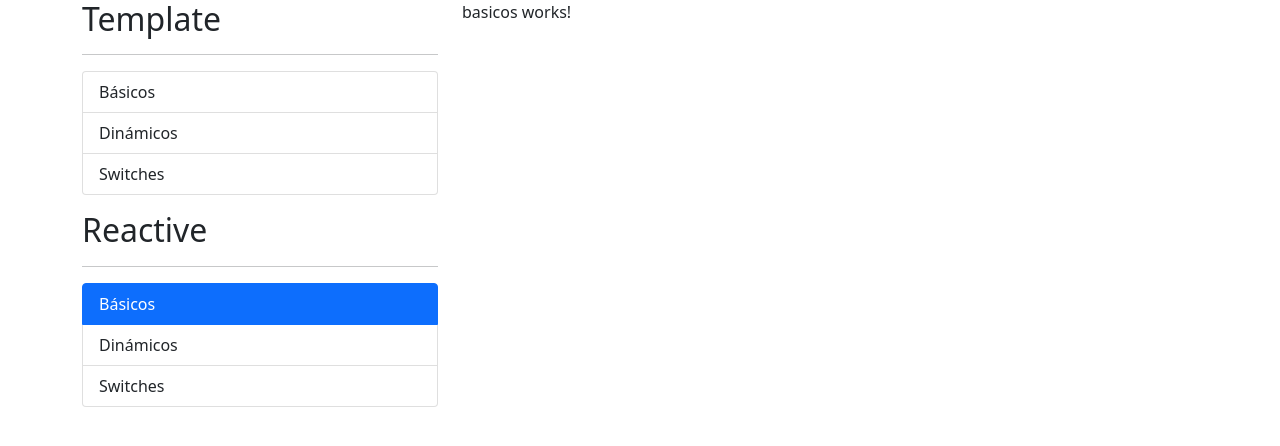
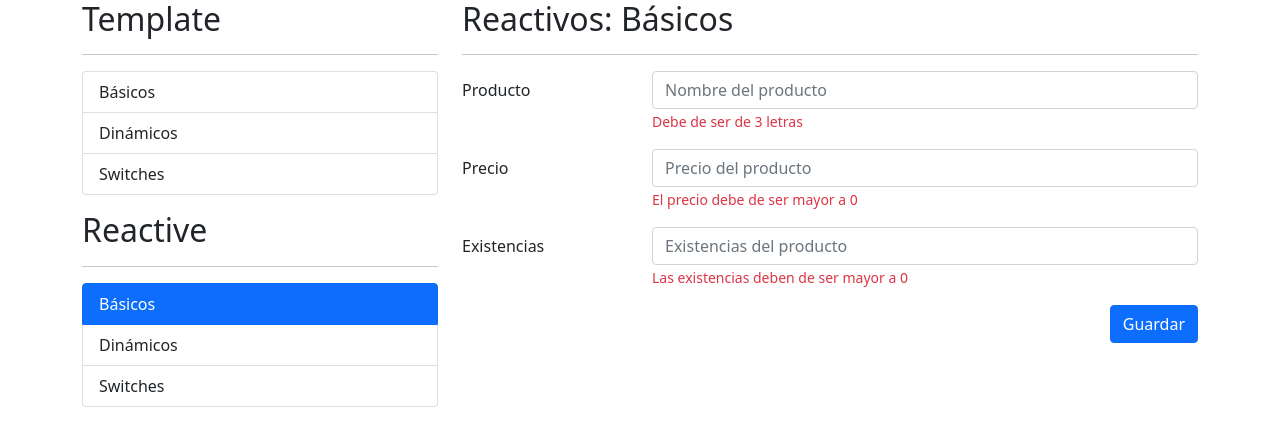
Before and after one commit to IsidroSE/formulariosApp, an Angular app: page /reactive/basicos in a window 1280 px wide. Shown: the top 446 px of the page. Built offline with nearby package versions, Linux system fonts and the light colour scheme.

Commit message:
add html for reactive forms pages

```diff
--- a/src/app/reactive/basicos/basicos.component.html
+++ b/src/app/reactive/basicos/basicos.component.html
@@ -1 +1,94 @@
-<p>basicos works!</p>
+<h2>Reactivos: Básicos</h2>
+<hr>
+
+<div class="row">
+    <div class="col">
+
+        <form autocomplete="off">
+
+            <!-- Campo de producto -->
+            <div class="mb-3 row">
+                <label class="col-sm-3 col-form-label">Producto</label>
+                <div class="col-sm-9">
+
+                    <input
+                        type="text"
+                        class="form-control"
+                        placeholder="Nombre del producto">
+
+                    <span
+                        class="form-text text-danger">
+                        Debe de ser de 3 letras
+                    </span>
+                </div>
+            </div>
+
+            <!-- Campo de precio -->
+            <div class="mb-3 row">
+                <label class="col-sm-3 col-form-label">Precio</label>
+                <div class="col-sm-9">
+
+                    <input
+                        type="number"
+                        class="form-control"
+                        placeholder="Precio del producto"/>
+
+                    <span
+                        class="form-text text-danger">
+                        El precio debe de ser mayor a 0
+                    </span>
+                </div>
+            </div>
+
+            <!-- Campo de existencias -->
+            <div class="mb-3 row">
+                <label class="col-sm-3 col-form-label">Existencias</label>
+                <div class="col-sm-9">
+
+                    <input
+                        type="number"
+                        class="form-control"
+                        placeholder="Existencias del producto"/>
+
+                    <span
+                        class="form-text text-danger" >
+                        Las existencias deben de ser mayor a 0
+                    </span>
+                </div>
+            </div>
+
+            <div class="row">
+                <div class="col">
+                    <button
+                        type="submit"
+                        class="btn btn-primary float-end">
+                        Guardar
+                    </button>
+                </div>
+            </div>
+
+        </form>
+
+    </div>
+</div>
+
+<div class="row">
+    <div class="col">
+
+        <!-- <span>Valid</span>
+        <pre>{{ miFormulario.valid }}</pre>
+
+        <span>Pristine</span>
+        <pre>{{ miFormulario.pristine }}</pre>
+
+        <span>Touched</span>
+        <pre>{{ miFormulario.touched }}</pre>
+
+        <span>Value</span>
+        <pre>{{ miFormulario.value | json }}</pre>
+
+        <span>CustomDirective</span>
+        <pre>{{ miFormulario.controls['existencias']?.errors | json }}</pre> -->
+
+    </div>
+</div>
--- a/src/app/reactive/dinamicos/dinamicos.component.html
+++ b/src/app/reactive/dinamicos/dinamicos.component.html
@@ -1 +1,88 @@
-<p>dinamicos works!</p>
+<h2>Reactivos: <small> Dinámicos </small></h2>
+<hr>
+
+<form
+    autocomplete="off">
+
+    <!-- Nombre -->
+    <div class="mb-3 row">
+        <label class="col-sm-3 col-form-label">Nombre</label>
+        <div class="col-sm-9">
+
+            <input
+                class="form-control"
+                placeholder="Nombre de la persona" />
+
+            <span
+                class="form-text text-danger">
+                Este campo es obligatorio.
+            </span>
+
+        </div>
+    </div>
+
+    <!-- Agregar favorito -->
+    <div class="mb-3 row">
+        <label class="col-sm-3 col-form-label">Agregar</label>
+        <div class="col-sm-9">
+
+            <div class="input-group">
+
+                <!-- (keyup.enter)="a=1" -->
+                <input
+                class="form-control"
+                placeholder="Agregar favorito"
+                />
+
+                <!-- (click)="agregar()" -->
+                <button
+                    class="btn btn-outline-primary"
+                    type="button">
+                    Agregar
+                </button>
+
+            </div>
+
+        </div>
+    </div>
+
+    <!-- Lista de juegos favoritos -->
+    <div class="mb-3 row">
+        <label class="col-sm-3 col-form-label">Favoritos</label>
+        <div class="col-sm-9">
+
+            <!-- <div
+                class="input-group mb-1"
+                *ngFor="let juego of persona.favoritos; let i = index">
+
+                <input
+                class="form-control" />
+
+                <button
+                    class="btn btn-outline-danger"
+                    type="button"
+                    (click)="eliminar(i)">
+                    Eliminar
+                </button>
+
+            </div> -->
+
+
+        </div>
+    </div>
+
+    <div class="row">
+        <div class="col-sm-12">
+            <!-- (click)="guardar()"> -->
+            <button
+                type="button"
+                class="btn btn-primary float-end">
+                Guardar
+            </button>
+        </div>
+    </div>
+
+</form>
+
+<span>Persona</span>
+<!-- <pre>{{ persona | json }}</pre> -->
--- a/src/app/reactive/switches/switches.component.html
+++ b/src/app/reactive/switches/switches.component.html
@@ -1 +1,104 @@
-<p>switches works!</p>
+<h2>Reactivos: Switches</h2>
+<hr>
+
+<form
+    autocomplete="off">
+
+    <!-- RadioButtons -->
+    <div class="row mb-3">
+        <label class="col-sm-3 col-form-label">Género</label>
+        <div class="col-sm-9">
+
+            <div class="form-check">
+                <input
+                    class="form-check-input"
+                    type="radio"
+                    value="M"
+                    name="radioGenero"
+                    id="radioMasculino">
+                <label class="form-check-label" for="radioMasculino">
+                  Masculino
+                </label>
+              </div>
+              <div class="form-check">
+                <input
+                    class="form-check-input"
+                    type="radio"
+                    value="F"
+                    name="radioGenero"
+                    id="radioFemenino"
+                    checked>
+                <label class="form-check-label" for="radioFemenino">
+                  Femenino
+                </label>
+              </div>
+
+        </div>
+    </div>
+
+    <!-- Switches -->
+    <div class="row mb-3">
+        <label class="col-sm-3 col-form-label">Notificaciones</label>
+        <div class="col-sm-9">
+
+            <div class="form-check form-switch mt-2">
+                <input
+                    class="form-check-input"
+                    type="checkbox"
+                    role="switch"
+                    id="flexSwitchCheckChecked"
+                    checked
+                    required>
+                <label class="form-check-label" for="flexSwitchCheckChecked">Quiero recibir notificaciones</label>
+            </div>
+
+        </div>
+    </div>
+
+    <!-- Checkbox -->
+    <div class="row mb-3">
+        <label class="col-sm-3 col-form-label"></label>
+        <div class="col-sm-9">
+
+            <div class="form-check">
+                <input
+                    class="form-check-input"
+                    type="checkbox"
+                    id="flexCheckDefault">
+                <label class="form-check-label" for="flexCheckDefault">
+                    Términos y condiciones
+                </label>
+            </div>
+
+        </div>
+    </div>
+
+    <!-- Botón submit -->
+    <div class="row">
+        <div class="col">
+            <button
+                class="btn btn-primary float-end">
+                Guardar
+            </button>
+        </div>
+    </div>
+
+</form>
+
+<!-- <h5>Valor del formulario</h5>
+<pre>{{ miFormulario.value | json }}</pre>
+<br>
+
+<h5>Persona</h5>
+<pre>{{ persona | json }}</pre>
+<br>
+
+<h5>Valid</h5>
+<pre>{{ miFormulario.valid }}</pre>
+<br>
+
+<h5>Términos</h5>
+<pre>{{ miFormulario.controls['terminos']?.errors | json }}</pre>
+<br> -->
+
+<pre>Condiciones: </pre>
```
